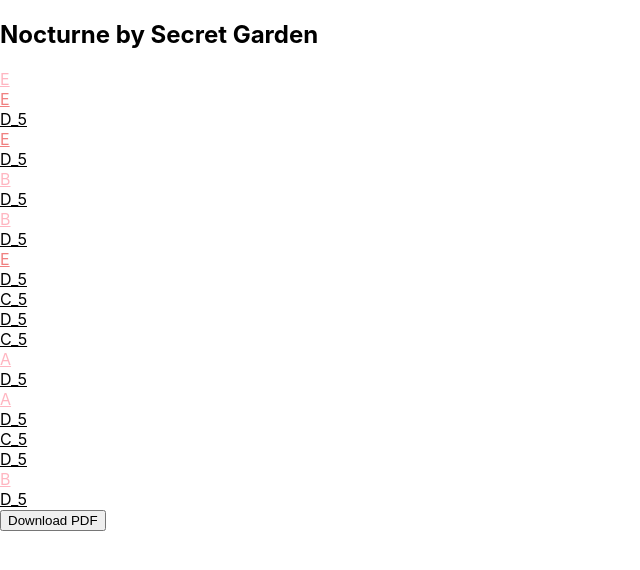
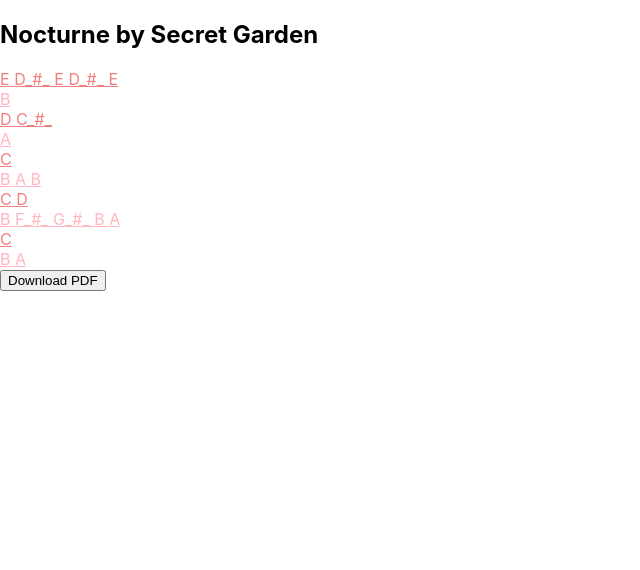
Before and after one commit to dawei-wang/music-notation, a React (Create React App) app: page / in a window 1280 px wide. Shown: the top 570 px of the page, without its empty margins (0-640 px from the left). Built offline with nearby package versions, Linux system fonts and the light colour scheme.

Commit message:
Edit nocturne

```diff
--- a/src/App.js
+++ b/src/App.js
@@ -3,24 +3,25 @@
 import jsPDF from "jspdf";
 
 const COLORS = {
-  4: "#FFB6C1",
-  5: "#F08080",
-  6: "#CD5C5C",
-  7: "#FFA07A",
-  8: "#FA8072",
-  9: "#E9967A",
+  3: "#FFB6C1",
+  4: "#F08080",
+  5: "#CD5C5C",
+  6: "#FFA07A",
+  7: "#FA8072",
+  8: "#E9967A",
 };
 
 const song =
-  "E4 E5 D5# E5 D5# B4 D5# B4 D5# E5 D5# C5# D5# C5# A4 D5# A4 D5# C5# D5# B4 D5#";
+  "E4 D#4 E4 D#4 E4 B3 D4 C#4 A3 C4 B3 A3 B3 C4 D4 B3 F#3 G#3 B3 A3 C4 B3 A3";
 
 const underlinedNotes = song.split(" ").map((note, i, notes) => {
   const octave = parseInt(note.charAt(note.length - 1));
   const color = COLORS[octave] || "#000000";
   const letterNote = note.slice(0, -1);
+  const isSharp = letterNote.includes("#");
   const underlinedNote = letterNote
     .split("")
-    .map((c) => `${c}_`)
+    .map((c) => `${c}${isSharp ? "_" : ""}`)
     .join("");
 
   const isLastNote = i === notes.length - 1;
@@ -31,7 +32,7 @@
     nextNoteOctave !== null && octave !== nextNoteOctave;
 
   return {
-    note: underlinedNote.slice(0, -1),
+    note: underlinedNote,
     color,
     shouldAddLineBreak,
   };
```
